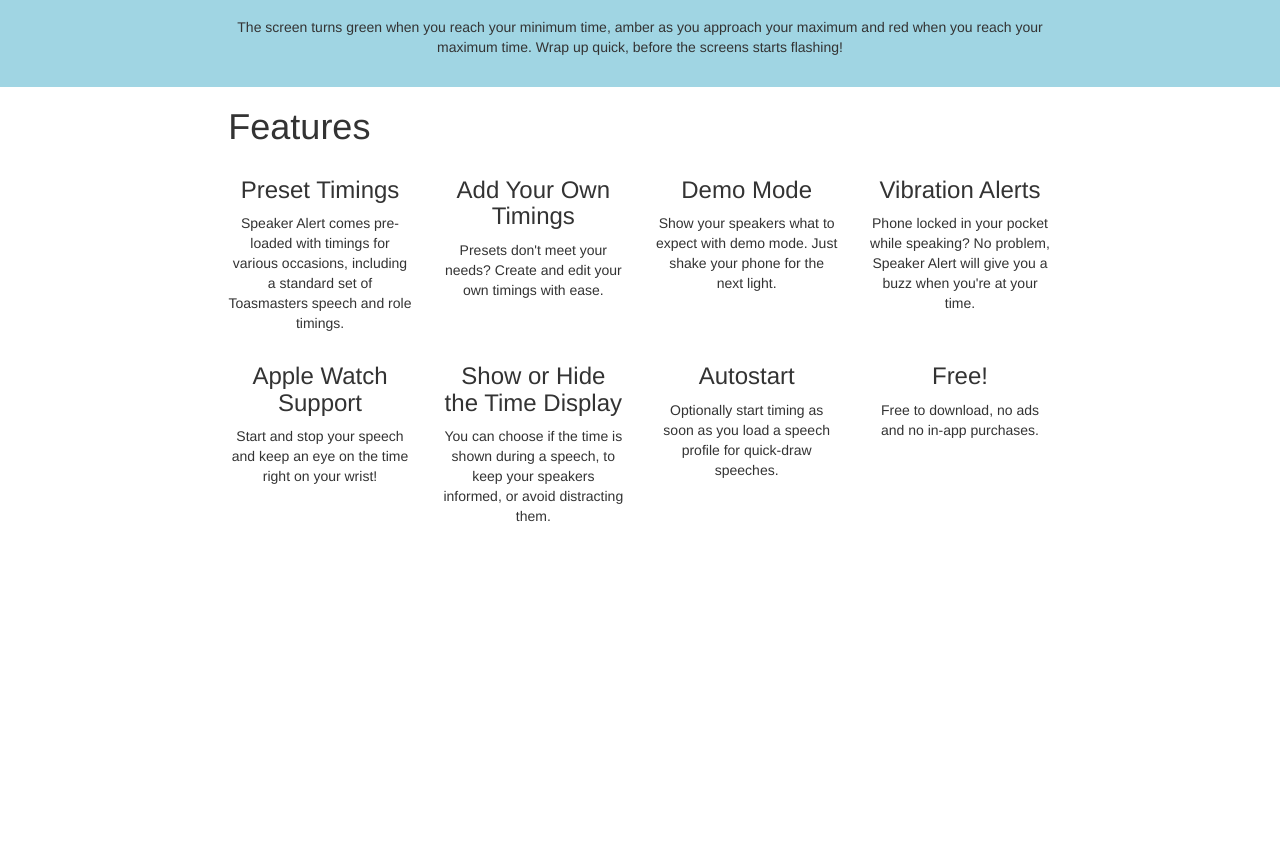
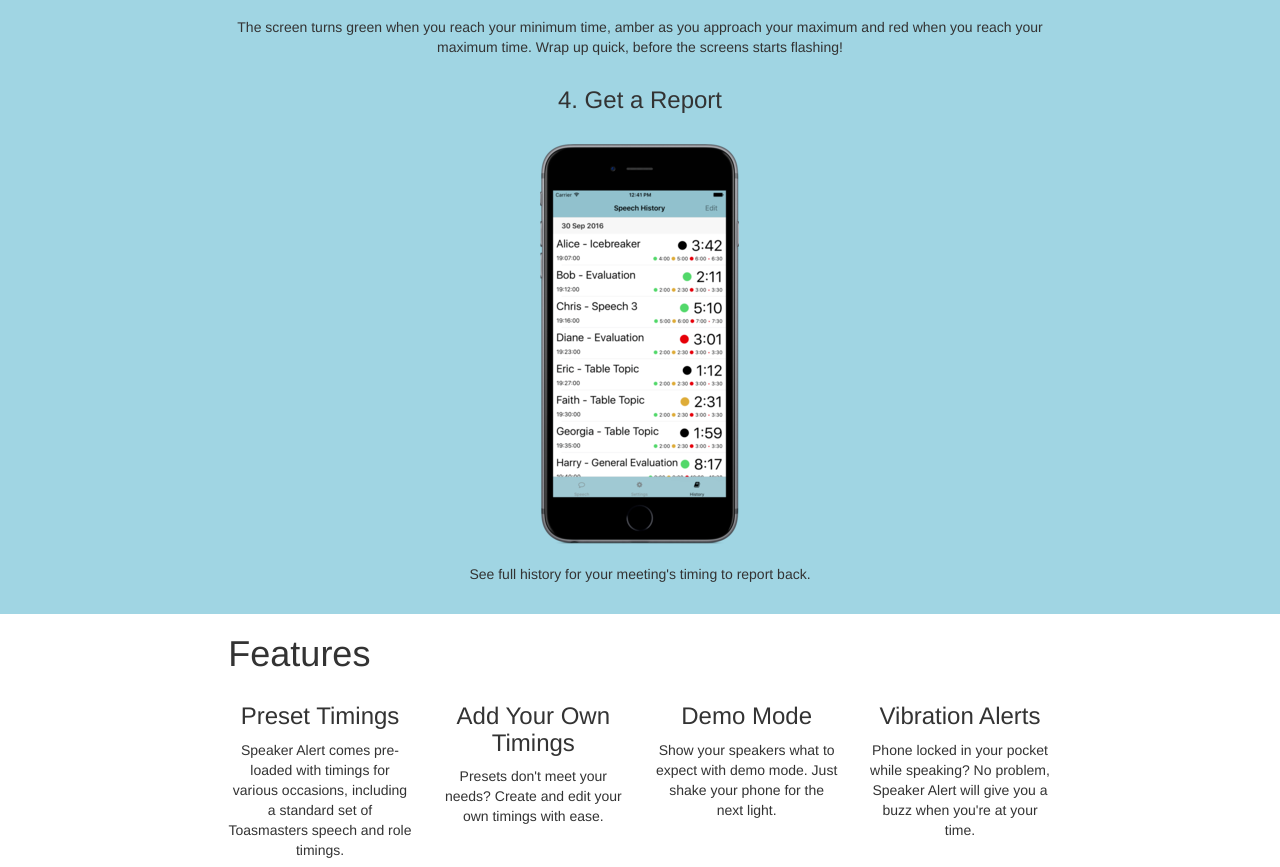
Before and after one commit to theothertomelliott/Speaker-Alert, a plain HTML site: page index.html in a window 1280 px wide. Shown: the part 1735-2602 px from the top of the page. Before the commit the page ends 2291 px from the top, so only its background shows below. Drawn offline with nearby package versions, Linux system fonts and the light colour scheme.

Commit message:
Update website to outline history view.

```diff
--- a/index.html
+++ b/index.html
@@ -84,6 +84,15 @@
 							<p>The screen turns green when you reach your minimum time, amber as you approach your maximum and red when you reach your maximum time. Wrap up quick, before the screens starts flashing!</p>
 						</div>
 					</div>
+					<div class="row">
+						<div class="col-md-12 text-center">
+							<h3>4. Get a Report</h3>
+							<div class="row">&nbsp;</div>
+							<div class="row text-center"><img src="img/iPhone6Plus-History.png"/></div>
+							<div class="row">&nbsp;</div>
+							<p>See full history for your meeting's timing to report back.</p>
+						</div>
+					</div>
 				</div>
 			</div>
 			<div class="row">&nbsp;</div> <!-- spacer -->
```
Also changed, not shown: img/framed_green_header.png, img/iPhone6Plus-Before starting_framed.png, img/iPhone6Plus-History.png (added), img/iPhone6Plus-Profile list_framed.png, img/iPhone6Plus-Timer amber_framed.png, img/iPhone6Plus-Timer green_framed.png, img/iPhone6Plus-Timer red_framed.png.
